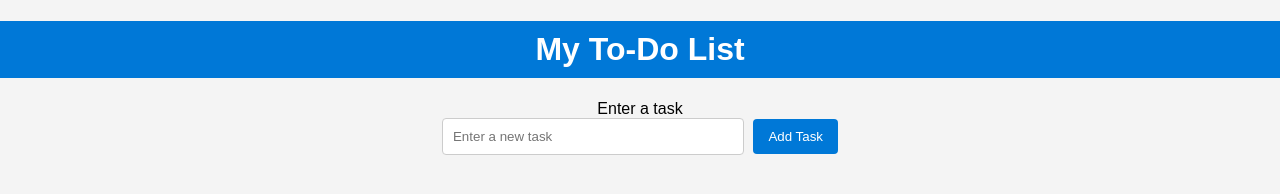
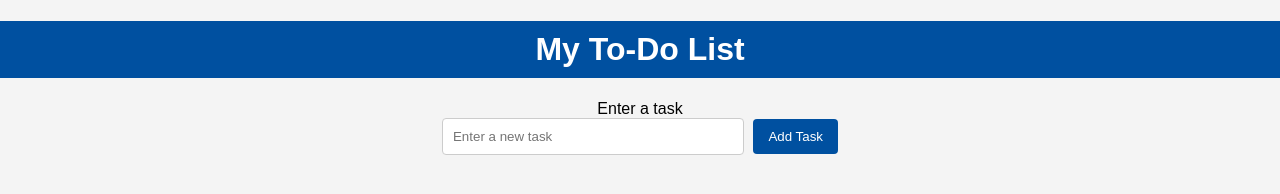
Before and after one commit to brunoqkz/pwa-todo-app, a website built with Parcel: page index.html in a window 1280 px wide. Built offline with nearby package versions, Linux system fonts and the light colour scheme; some packages are replaced by stand-ins of ours; no server answers; the database is empty.

Commit message:
fix: improved buttons contrast

```diff
--- a/style.css
+++ b/style.css
@@ -3,15 +3,12 @@ body {
     margin: 0;
     padding: 0;
     text-align: center;
-    background-color:
-#f4f4f4;
+    background-color: #f4f4f4;
 }
 
 h1 {
-    background-color:
-#0078D7;
-    color:
-white;
+    background-color: #0050A0;
+    color: white;
     padding: 10px;
 }
 
@@ -24,25 +21,21 @@ input[type="text"] {
     width: 70%;
     padding: 10px;
     margin-right: 5px;
-    border: 1px solid
-#ccc;
+    border: 1px solid #ccc;
     border-radius: 4px;
 }
 
 button {
     padding: 10px 15px;
-    background-color:
-#0078D7;
-    color:
-white;
+    background-color: #0050A0;
+    color: white;
     border: none;
     border-radius: 4px;
     cursor: pointer;
 }
 
 button:hover {
-    background-color:
-#005bb5;
+    background-color: #003E7E;
 }
 
 ul {
@@ -51,12 +44,10 @@ ul {
 }
 
 li {
-    background:
-white;
+    background: white;
     margin: 5px 0;
     padding: 10px;
-    border: 1px solid
-#ccc;
+    border: 1px solid #ccc;
     border-radius: 4px;
 }
 
```
